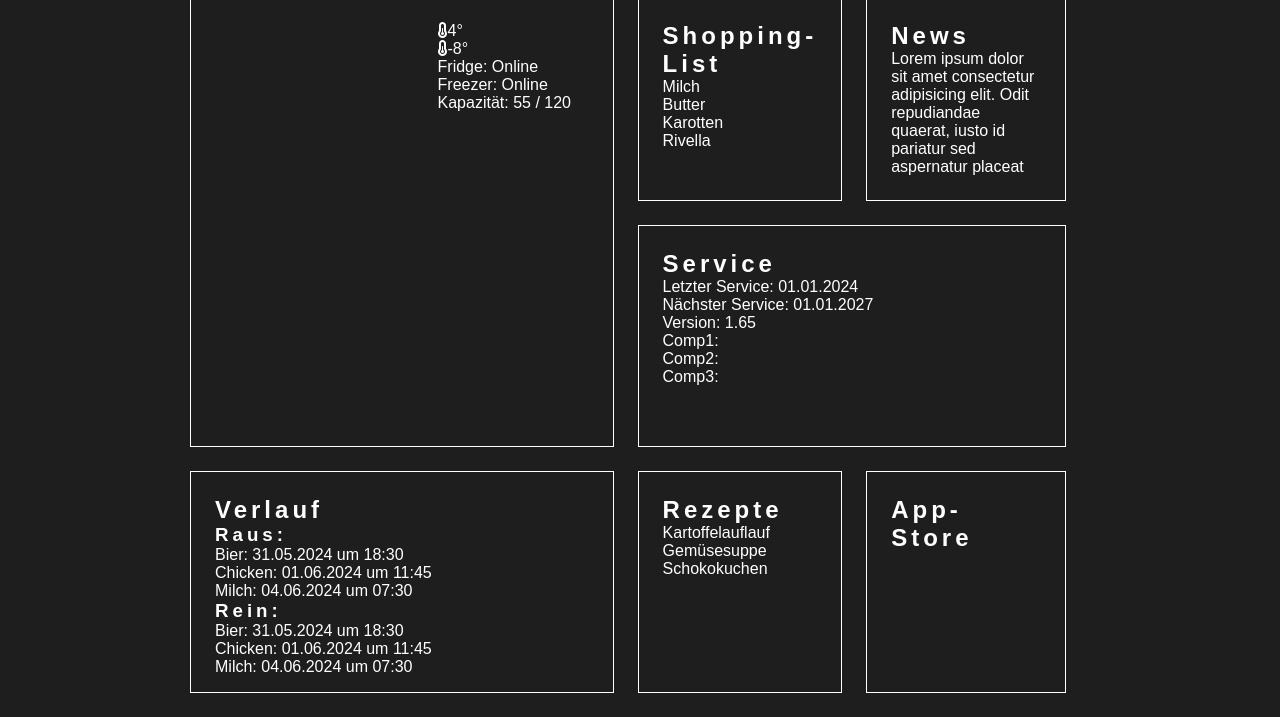
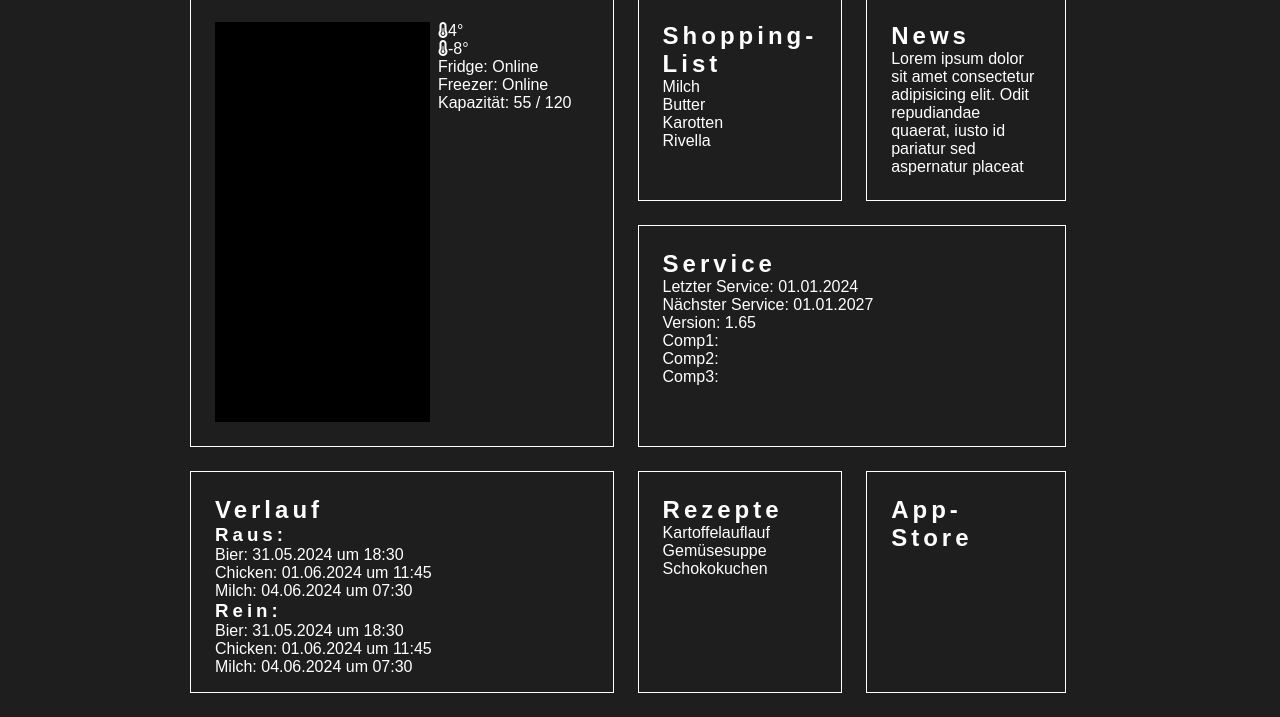
Before and after one commit to PWagner86/smart_fridge, a website built with Vite: page index.html in a window 1280 px wide. Shown: the part 83-800 px from the top of the page. Built offline with nearby package versions, Linux system fonts and the light colour scheme; no server answers.

Commit message:
(feat): screen for 3d fridg implemented. no 3d model displayed for now

```diff
--- a/index.html
+++ b/index.html
@@ -38,6 +38,7 @@
   <!-- Side-Menu ----------------------------------------------------------------->
   <nav class="side-menu" data-side-menu>
     <div class="side-menu-open-close-tab" data-side-menu-open-close-tab>Open</div>
+    <input type="text" name="" id="">
 
   </nav>
 
@@ -46,7 +47,7 @@
 
       <!-- Frigde-Status ---------------------------------------------------->
       <div class="fridge main-frame">
-          <div class="fridge-screen"></div>
+          <div class="fridge-screen" data-fridge-screen></div>
           <div class="fridge-temp">
               <div class="fridge-temp-info">
                   <i class="fa-solid fa-temperature-half"></i>
--- /dev/null
+++ b/src/ts/classes/fridge.ts
@@ -0,0 +1,36 @@
+import * as THREE from 'three';
+
+export default class Fridge {
+
+    private scene: THREE.Scene;
+    private camera: THREE.PerspectiveCamera;
+    private renderer: THREE.WebGLRenderer;
+    private screen: HTMLDivElement;
+
+    constructor() {
+
+        this.screen = document.querySelector('[data-fridge-screen]') as HTMLDivElement;
+
+        this.scene = new THREE.Scene();
+        this.camera = new THREE.PerspectiveCamera(
+            75,
+            this.screen.clientWidth / this.screen.clientHeight,
+            0.1,
+            1000
+        );
+        this.renderer = new THREE.WebGLRenderer({ antialias: true });
+        this.renderer.setSize( this.screen.clientWidth, this.screen.clientHeight );
+        this.screen.append(this.renderer.domElement);
+
+        this.animate();
+    }
+
+    private animate() {
+
+        requestAnimationFrame((t) => {
+            // console.log(t);
+            this.renderer.render( this.scene, this.camera );
+            this.animate();
+        });
+    }
+}
--- a/src/ts/classes/manager.ts
+++ b/src/ts/classes/manager.ts
@@ -1,12 +1,14 @@
 import Clock from "./clock";
 import SideMenu from "./sideMenu";
 import Weather from "./weather";
+import Fridge from "./fridge";
 
 export default class Manager {
 
     private clock: Clock;
     private sideMenu : SideMenu;
     private weather: Weather;
+    private fridge: Fridge;
 
     constructor(
 
@@ -18,6 +20,7 @@ export default class Manager {
         this.clock = new Clock();
         this.sideMenu = new SideMenu();
         this.weather = new Weather();
+        this.fridge = new Fridge();
     }
 
     public init() {
--- a/src/ts/classes/sideMenu.ts
+++ b/src/ts/classes/sideMenu.ts
@@ -23,6 +23,6 @@ export default class SideMenu {
     }
 
     public addEventListeners() {
-        this.sideMenu.addEventListener('click', () => this.openClose());
+        this.openCloseTab.addEventListener('click', () => this.openClose());
     }
 }
```
